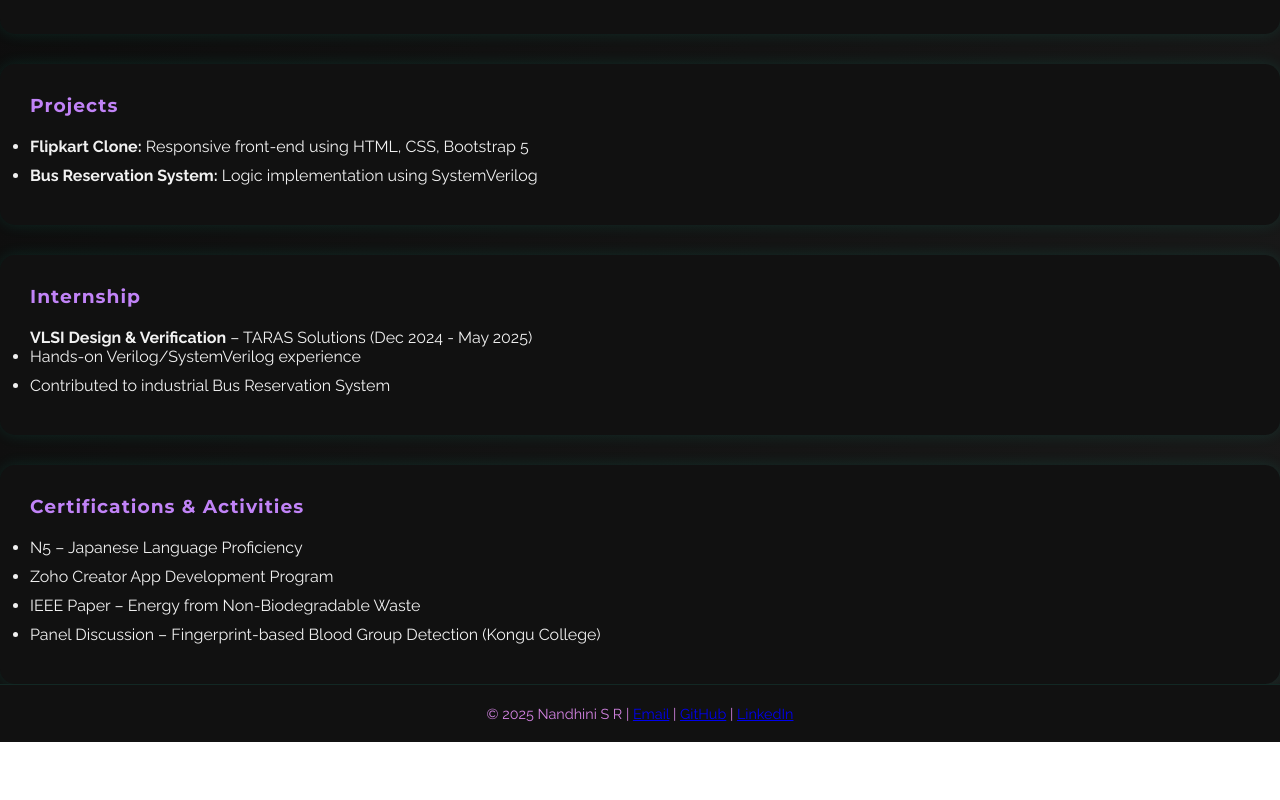
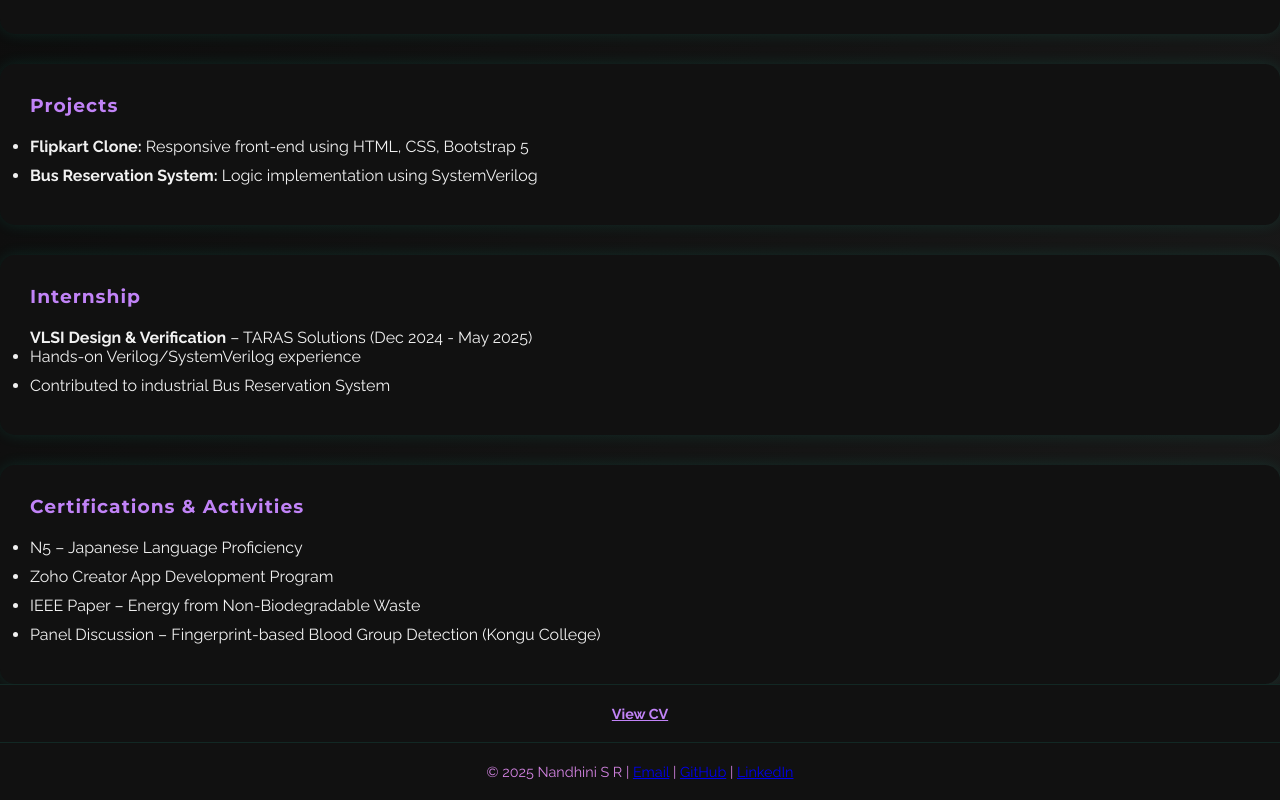
Before and after one commit to SRnandhini/PORTFOLIO, a plain HTML site: page index.html in a window 1280 px wide. Shown: the part 708-1508 px from the top of the page. Before the commit the page ends 1450 px from the top, so only its background shows below. Drawn offline with Linux system fonts and the light colour scheme.

Commit message:
Update index.html

```diff
--- a/index.html
+++ b/index.html
@@ -202,7 +202,12 @@
       <li>Panel Discussion – Fingerprint-based Blood Group Detection (Kongu College)</li>
     </ul>
   </section>
+ <footer>
+  <p>
 
+    <a href="Nandhini S R (927622bec129).pdf" target="_blank" style="color:#c183f7; font-weight:bold;">View CV</a>
+  </p>
+</footer>
   <footer>
     <p>&copy; 2025 Nandhini S R | <a href="mailto:nandhiniplaniyappan@gmail.com">Email</a> | <a href="https://github.com/SRnandhini">GitHub</a> | <a href="https://www.linkedin.com/in/nandhini-ravi-76067525a">LinkedIn</a></p>
   </footer>
```
